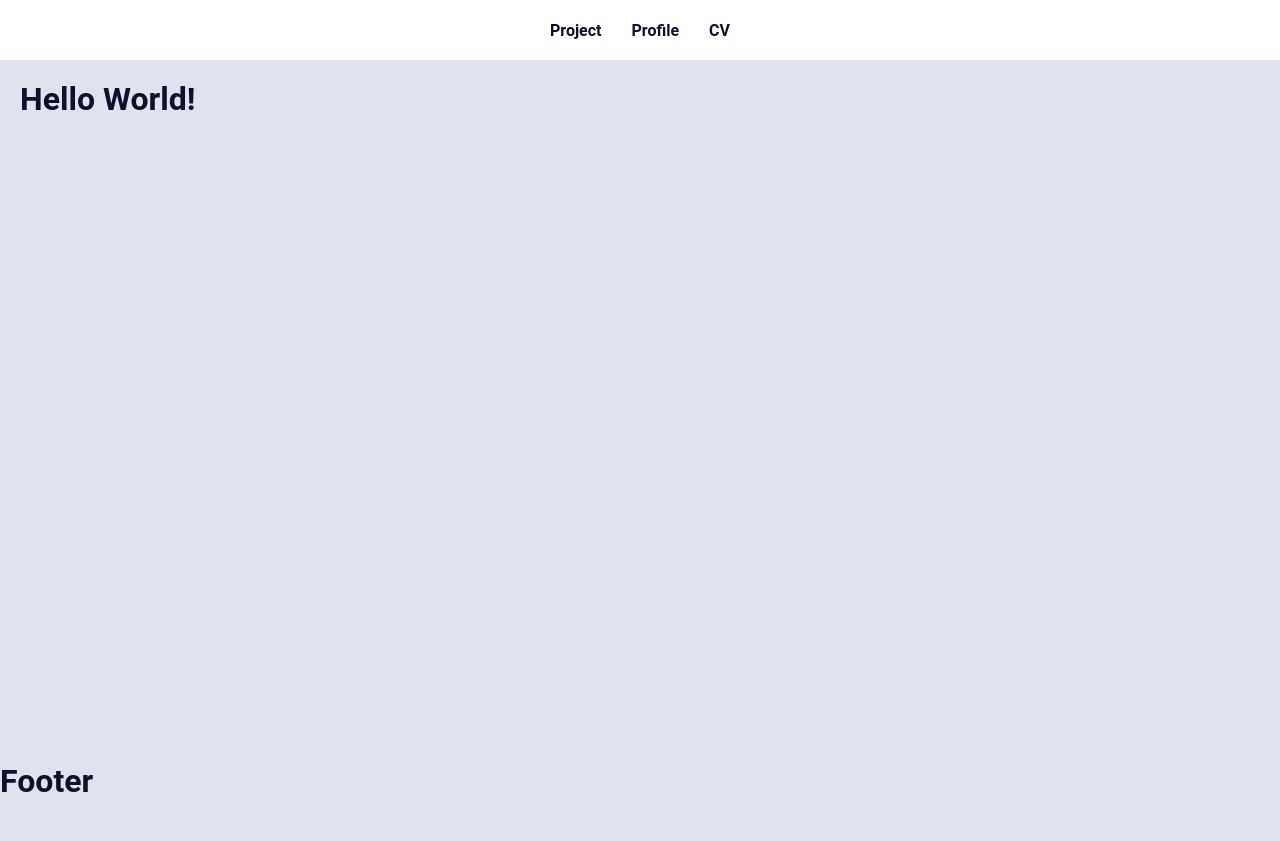
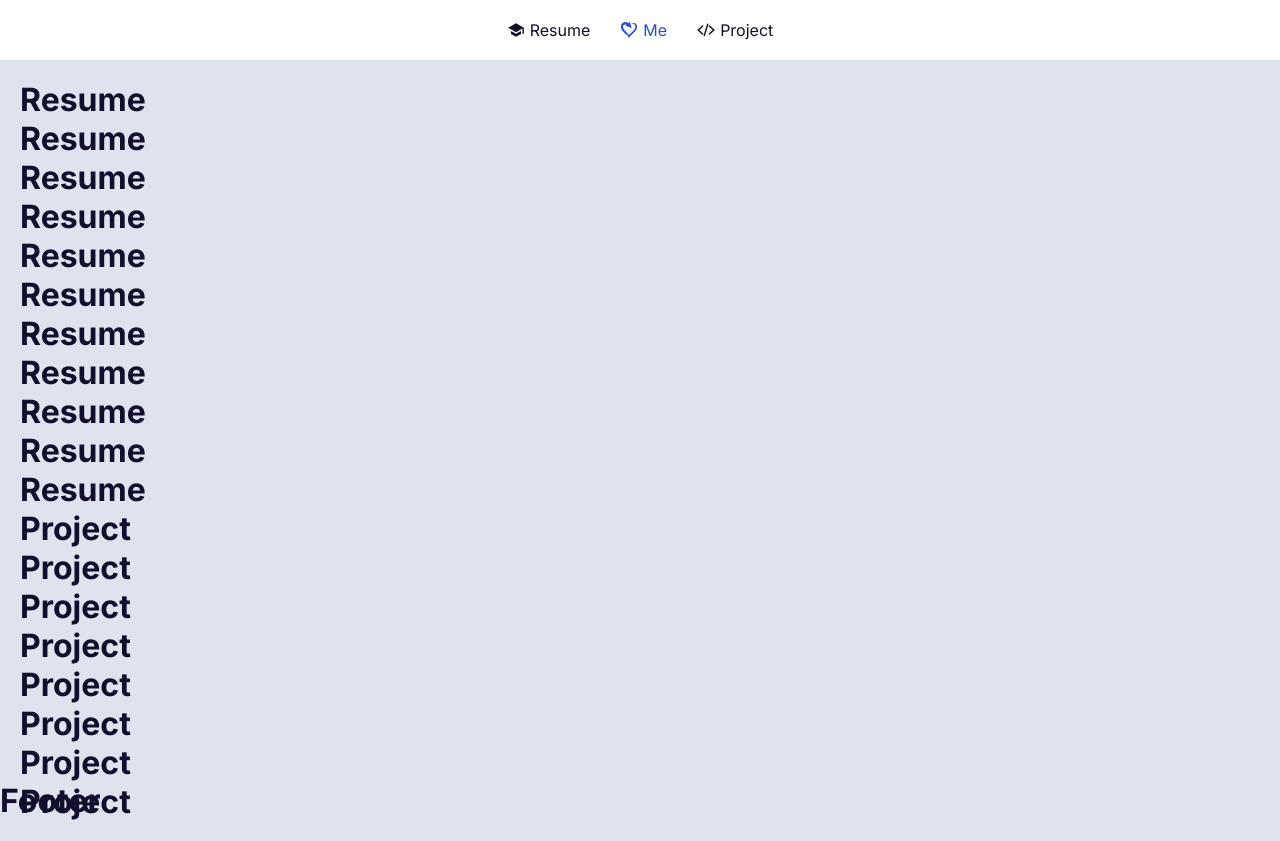
Before and after one commit to alec1o/alec1o, a Next.js app in the folder website/: page / in a window 1280 px wide. Before the commit the page ends 800 px from the top, so only its background shows below. Built offline with nearby package versions, Linux system fonts and the light colour scheme.

Commit message:
add header style

```diff
--- a/website/app/globals.css
+++ b/website/app/globals.css
@@ -1,8 +1,10 @@
+@import url('https://fonts.googleapis.com/css2?family=Inter:wght@100..900&display=swap');
+
 :root {
   --color-header: #ffffffff;
   --color-footer: #ffffff00;
   --color-background: #dee3eeff;
-  --font-family: 'Roboto', sans-serif;
+  --font-family: Inter, Roboto, Arial;
   --color-primary: #110f2b;
 }
 
--- a/website/app/page.tsx
+++ b/website/app/page.tsx
@@ -2,9 +2,34 @@ import Image from "next/image";
 import styles from "./page.module.css";
 
 export default function Home() {
-  return (
-    <div className={styles.home}>
-      <h1>Hello World!</h1>
-    </div>
-  );
+    return (
+        <>
+        <div id="me">
+
+            </div>
+            <div id="resume">
+                <h1>Resume</h1>
+                <h1>Resume</h1>
+                <h1>Resume</h1>
+                <h1>Resume</h1>
+                <h1>Resume</h1>
+                <h1>Resume</h1>
+                <h1>Resume</h1>
+                <h1>Resume</h1>
+                <h1>Resume</h1>
+                <h1>Resume</h1>
+                <h1>Resume</h1>
+            </div>
+            <div id="project">
+                <h1>Project</h1>
+                <h1>Project</h1>
+                <h1>Project</h1>
+                <h1>Project</h1>
+                <h1>Project</h1>
+                <h1>Project</h1>
+                <h1>Project</h1>
+                <h1>Project</h1>
+            </div>
+        </>
+    );
 }
--- a/website/extra/Header/index.module.css
+++ b/website/extra/Header/index.module.css
@@ -13,12 +13,30 @@
     flex-direction: row;
     justify-content: center;
     align-items: center;
+    z-index: 10;
 }
 
 .link {
     font-size: 16px;
-    font-weight: bold;
+    font-weight: normal;
     text-align: center;
     text-decoration: none;
     padding: 15px;
+    display: flex;
+    align-items: center;
+    justify-content: center;
 }
+
+.link>svg {
+    font-size: 18px;
+    margin-right: 5px;
+    align-items: flex-start;
+}
+
+.selected {
+    color: #2050ce;
+}
+
+.selected>svg {
+    /*color: red;*/
+}
--- a/website/extra/Header/index.tsx
+++ b/website/extra/Header/index.tsx
@@ -1,17 +1,36 @@
+"use client";
+
+import { useState } from "react";
 import style from "./index.module.css";
 import Link from "next/link";
+import { GiSelfLove } from "react-icons/gi";
+import { IoMdSchool } from "react-icons/io";
+import { IoCodeSlash } from "react-icons/io5";
+
+enum LinkOf {
+    Resume,
+    Me,
+    Project,
+}
 
 export default function Header() {
+    const [linkOf, setLinkOf] = useState(LinkOf.Me);
+
+    function getLinkStyle(myLinkOf: LinkOf): string {
+        if (myLinkOf === linkOf) return style.selected;
+        return "";
+    }
+
     return (
         <header className={style.container}>
-            <Link className={style.link} href="#">
-                Project
+            <Link className={`${style.link} ${getLinkStyle(LinkOf.Resume)}`} href="#resume" onClick={(e) => setLinkOf(LinkOf.Resume)}>
+                <IoMdSchool /> Resume
             </Link>
-            <Link className={style.link} href="#">
-                Profile
+            <Link className={`${style.link} ${getLinkStyle(LinkOf.Me)}`} href="#me" onClick={(e) => setLinkOf(LinkOf.Me)}>
+                <GiSelfLove /> Me
             </Link>
-            <Link className={style.link} href="#">
-                CV
+            <Link className={`${style.link} ${getLinkStyle(LinkOf.Project)}`} href="#project" onClick={(e) => setLinkOf(LinkOf.Project)}>
+                <IoCodeSlash /> Project
             </Link>
         </header>
     );
```
Also changed, not shown: website/package.json (+4 -3 lines), 1 other file (tests, documents, lock files or other folders).
